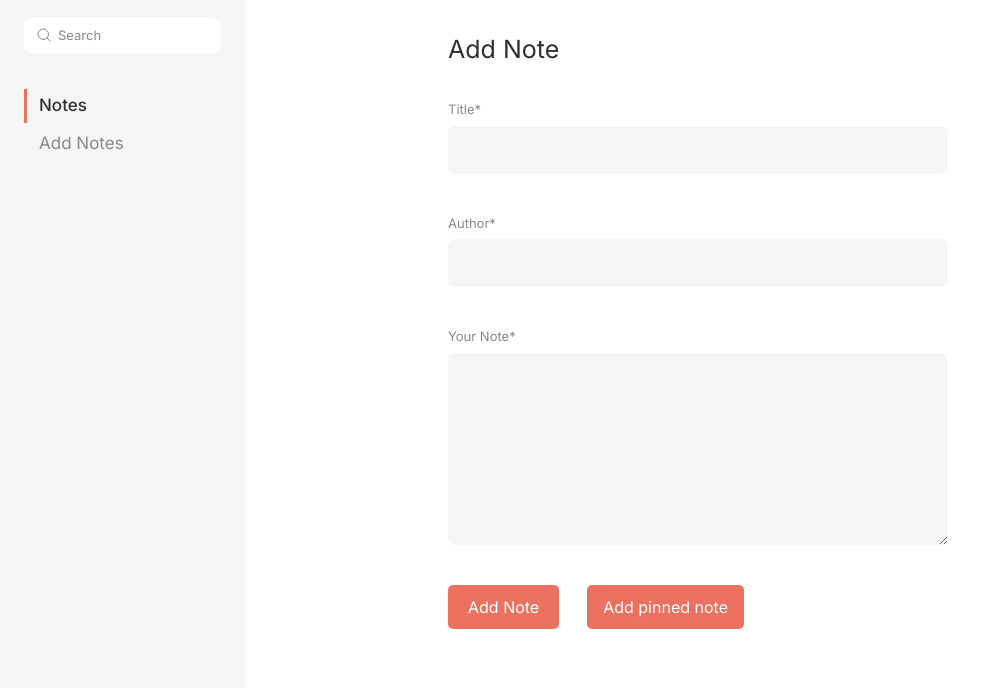
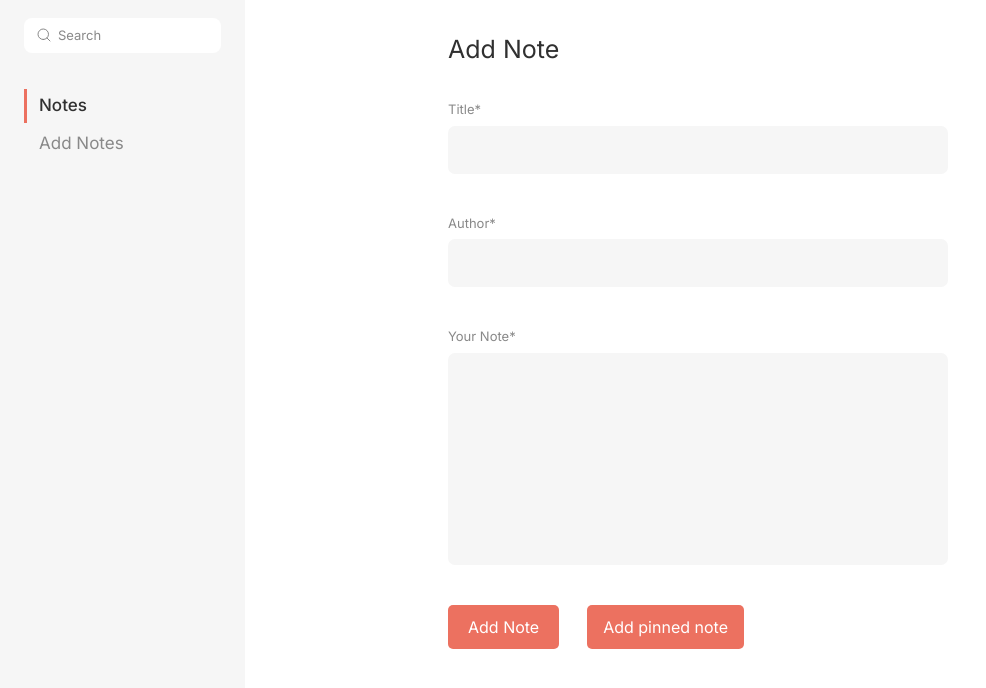
Before and after one commit to MostafaGamalBisher/Note-app, a website built with Vite: page index.html in a window 1280 px wide. Shown: the part 80-768 px from the top of the page, without its empty margins (0-986 px from the left). Built offline with nearby package versions, Linux system fonts and the light colour scheme; a web font is replaced by a local one.

Commit message:
refactor: enhance textarea styling for improved usability

```diff
--- a/src/scss/_note-form.scss
+++ b/src/scss/_note-form.scss
@@ -50,6 +50,8 @@ $actions-btns-radius: 0.5rem;
 
   &__textarea {
     min-height: $textarea-height;
+    resize: none;
+    padding: var(--space-10);
   }
 
   &__input,
@@ -58,6 +60,7 @@ $actions-btns-radius: 0.5rem;
     background: var(--color-secondary);
     outline: none;
     border-radius: var(--space-7);
+    color: var(--color-text);
   }
 
   &__actions {
```
